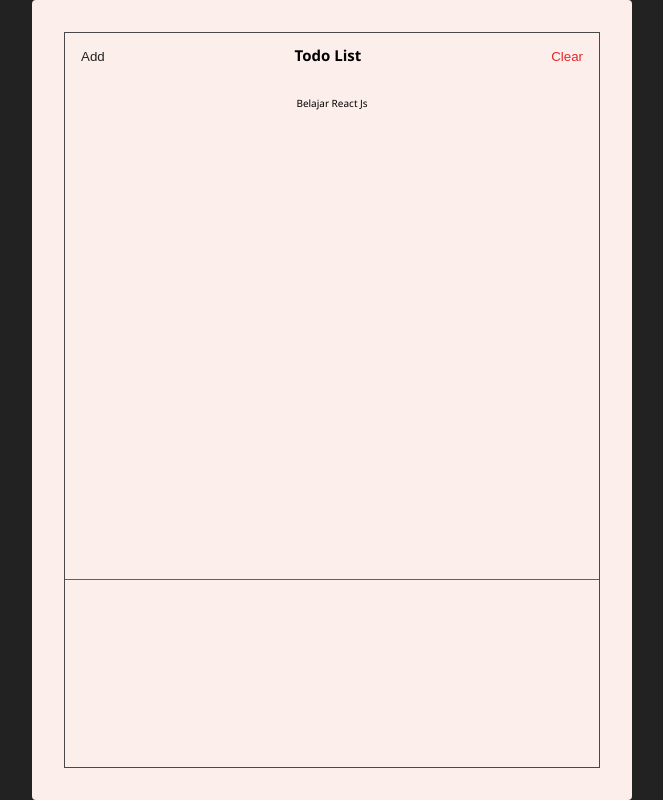
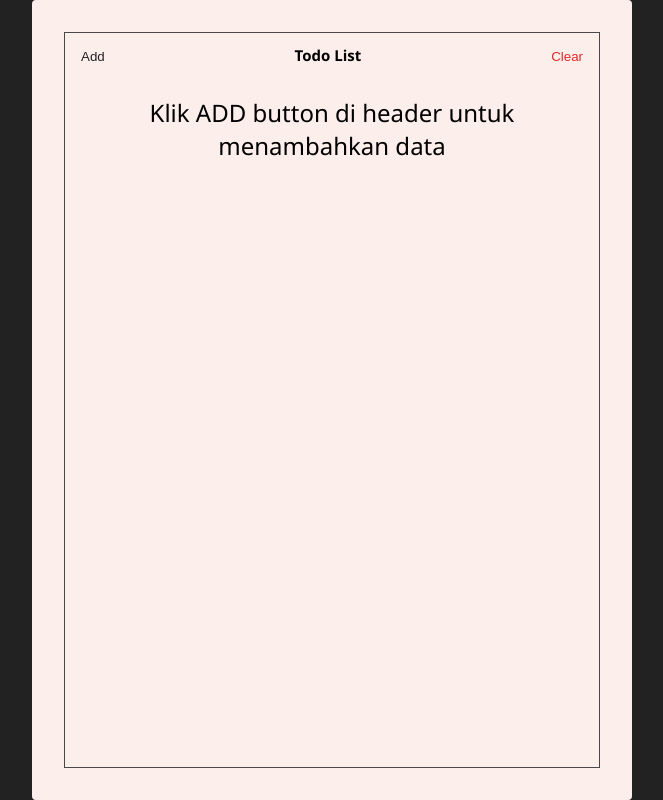
Before and after one commit to arissetyawan1/core-concept-react, a React (Create React App) app: page / in a window 1280 px wide. Both pictures are taken after a click on the button "Clear". Shown: the whole page, without its empty margins (308-971 px from the left). Built offline with nearby package versions, Linux system fonts and the light colour scheme.

Commit message:
Finnished Fundamental React State Hooks (Functional State) - Deleures

```diff
--- a/src/component/header.jsx
+++ b/src/component/header.jsx
@@ -1,13 +1,15 @@
 import React from "react";
 
-const Header = ({ showAddBtn, showAddState }) => {
+const Header = ({ showAddBtn, showAddState, clearTodos }) => {
   return (
     <section className="header">
       <button className="header-btn black-color" onClick={showAddBtn}>
         {showAddState ? "Finish" : "Add"}
       </button>
       <h1 className="header-title">Todo List</h1>
-      <button className="header-btn main-red-color">Clear</button>
+      <button className="header-btn main-red-color" onClick={clearTodos}>
+        Clear
+      </button>
     </section>
   );
 };
--- a/src/component/todos.jsx
+++ b/src/component/todos.jsx
@@ -3,7 +3,8 @@ import Todo from "./todo";
 const Todos = ({ todos, completeTodo }) => {
   return (
     <section className="todos">
-      {todos.map((todos, index) => {
+      {todos.length > 0 &&
+        todos.map((todos, index) => {
           return (
             <Todo
               key={index}
@@ -14,6 +15,11 @@ const Todos = ({ todos, completeTodo }) => {
             />
           );
         })}
+      {todos.length === 0 && (
+        <div className="placeholder-text">
+          Klik ADD button di header untuk menambahkan data
+        </div>
+      )}
     </section>
   );
 };
--- a/src/index.css
+++ b/src/index.css
@@ -137,3 +137,10 @@ html {
   left: 50%;
   transform: translate(-50%);
 }
+
+/* placeholder style */
+.placeholder-text {
+  text-align: center;
+  padding: 16px;
+  font-size: 24px;
+}
--- a/src/pages/TodoList.jsx
+++ b/src/pages/TodoList.jsx
@@ -15,9 +15,12 @@ const TodoList = () => {
   ]);
 
   const addTodo = (value) => {
-    const addedValueTodo = [...todos, { text: value }];
-
-    setTodos(addedValueTodo);
+    if (todos.length < 10) {
+      const addedValueTodo = [...todos, { text: value }];
+      setTodos(addedValueTodo);
+    } else {
+      alert("Only 10 todo list");
+    }
   };
 
   // set Toggle Add Button
@@ -32,10 +35,15 @@ const TodoList = () => {
     addTodo[index].isCompleted = !addTodo[index].isCompleted;
     setTodos(addTodo);
   };
-
+  // clear todos
+  const clearTodos = () => setTodos([]);
   return (
     <Paper>
-      <Header showAddBtn={funcShowAddBtn} showAddState={showAddBtn} />
+      <Header
+        showAddBtn={funcShowAddBtn}
+        showAddState={showAddBtn}
+        clearTodos={clearTodos}
+      />
       <TodoForm addTodo={addTodo} showAddValue={showAddBtn} />
       <Todos todos={todos} completeTodo={completeTodo} />
     </Paper>
```
Lines whose indentation alone changed are shown as unchanged.
